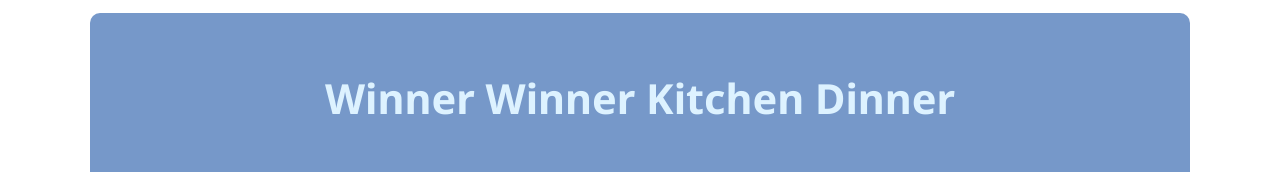
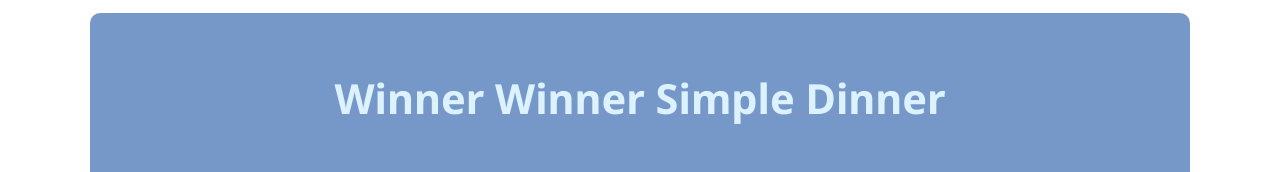
Before and after one commit to AdamRathbun/Cinema-Chef, a React (Create React App) app in the folder client/: page / in a window 1280 px wide. Shown: the part 962-1134 px from the top of the page. Built offline with nearby package versions, Linux system fonts and the light colour scheme; no server answers.

Commit message:
slight home update

```diff
--- a/client/src/components/Home/Home.js
+++ b/client/src/components/Home/Home.js
@@ -162,7 +162,7 @@ function Home() {
       </div>
 
       <div className='band dinner'>
-        <h5>Winner Winner Kitchen Dinner</h5>
+        <h5>Winner Winner Simple Dinner</h5>
       </div>
 
       <div className='grid'>
```
Also changed, not shown: 7 other files (tests, documents, lock files or other folders).
